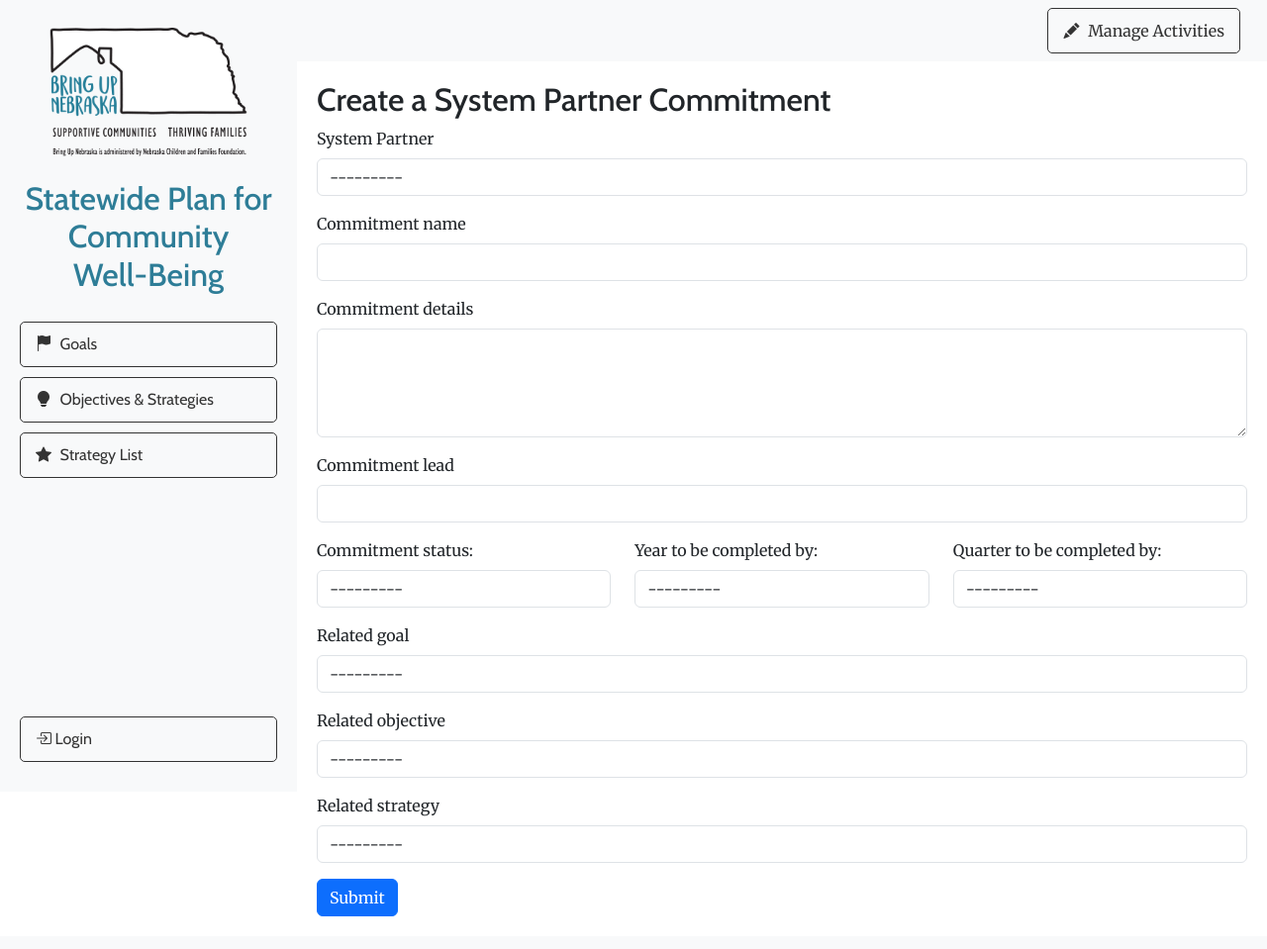
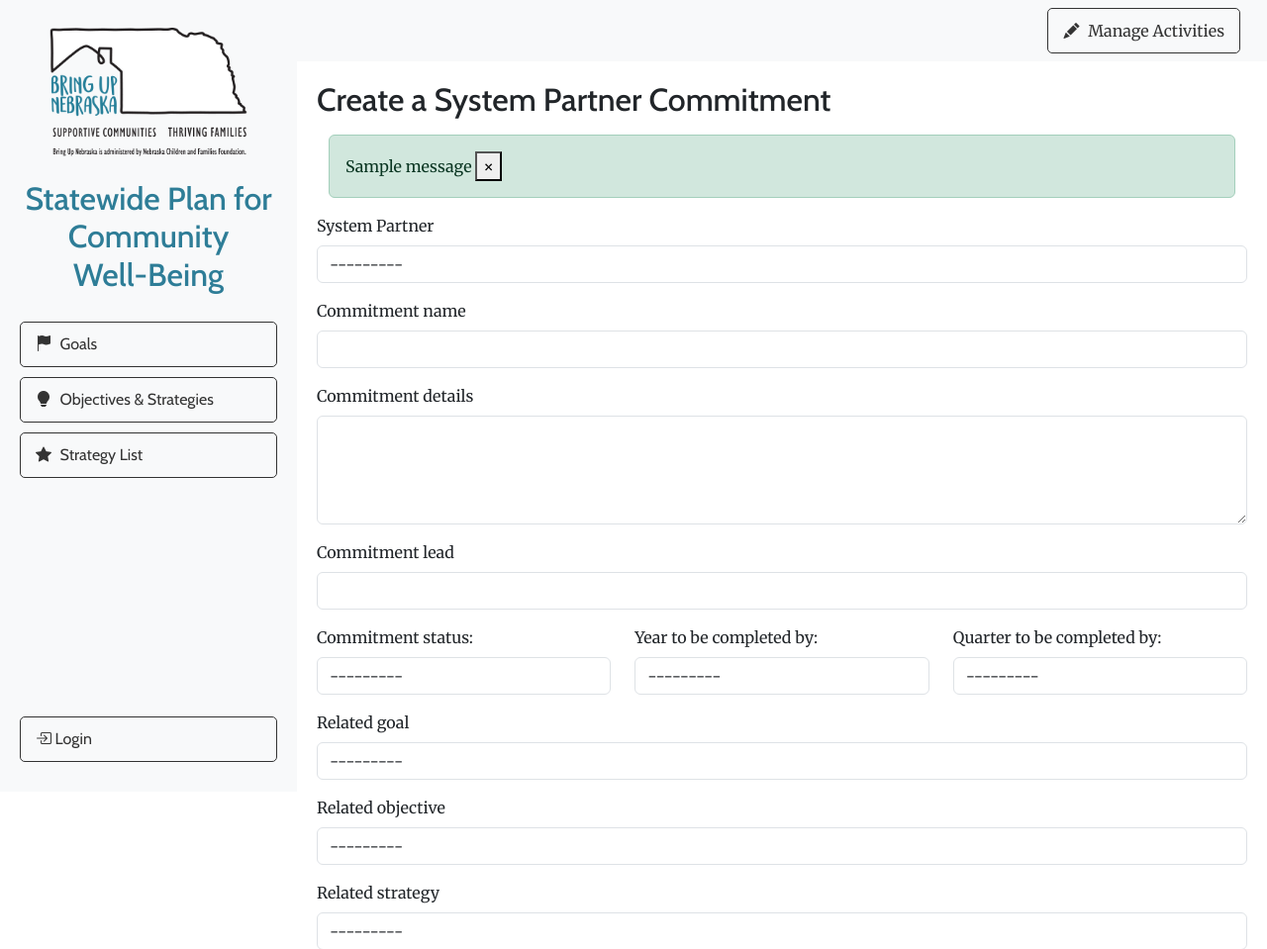
Before and after one commit to Nebraska-Children-Families-Foundation/statewide-plan-cwb, a Django app: page /create-partner-activity/ in a window 1280 px wide. Shown: the top 959 px of the page at 99% size. Before the commit the page ends 926 px from the top, so only its background shows below. Run offline with Django 4.2, Linux system fonts and the light colour scheme; tables that the repository leaves empty hold one stand-in row (values such as "Sample post"); one stand-in notice (Sample message) is shown; some libraries are stand-ins or nearby versions.

Commit message:
update view, add success message

```diff
--- a/core/templates/core/create-partner-activity.html
+++ b/core/templates/core/create-partner-activity.html
@@ -5,6 +5,18 @@
 
 {% block content %}
 <h2>Create a System Partner Commitment</h2>
+    {% if messages %}
+    <div class="container mt-3">
+        {% for message in messages %}
+        <div class="alert alert-{{ message.tags }} alert-dismissible fade show" role="alert">
+            {{ message }}
+            <button type="button" class="close" data-dismiss="alert" aria-label="Close">
+                <span aria-hidden="true">&times;</span>
+            </button>
+        </div>
+        {% endfor %}
+    </div>
+    {% endif %}
 <form method="post">
     {% csrf_token %}
 
--- a/core/urls.py
+++ b/core/urls.py
@@ -18,6 +18,6 @@
     path('community-activities/<uuid:strategy_id>/', views.community_activities, name='community_activities'),
     path('partner-activities/<uuid:strategy_id>/', views.partner_activities, name='partner_activities'),
     path('create-community-activity/', views.create_community_activity, name='create_community_activity'),
-    path('create-partner-activity/', views.create_partner_activity, name='create_partner_activity'),
+    path('create-partner-activity/', views.create_partner_commitment, name='create_partner_activity'),
     path('create-nc-action-step/', views.create_nc_activity, name='create_nc_activity'),
 ]
--- a/core/views.py
+++ b/core/views.py
@@ -6,6 +6,7 @@
 from django.http import HttpResponseForbidden
 from .permissions import has_edit_permission, has_commitment_edit_permission
 from .plan_work.models import SystemPartnerCommitment
+from django.contrib import messages
 
 
 def home(request):
@@ -99,14 +100,16 @@
     return render(request, 'core/create-community-activity.html', {'form': form})
 
 
-def create_partner_activity(request):
+def create_partner_commitment(request):
     if request.method == 'POST':
         form = PartnerActivityForm(request.POST)
         if form.is_valid():
             form.save()
-            return redirect('core/create-partner-activity.html')
+            messages.success(request, 'Your commitment has been recorded.')
+            return redirect('create_partner_commitment')  # Redirect back to the form
     else:
         form = PartnerActivityForm()
+
     return render(request, 'core/create-partner-activity.html', {'form': form})
 
 
--- a/statewideplanCWB/settings.py
+++ b/statewideplanCWB/settings.py
@@ -12,6 +12,7 @@
 
 from pathlib import Path
 from decouple import config
+from django.contrib.messages import constants as messages
 import mimetypes
 mimetypes.add_type("text/css", ".css", True)
 
@@ -98,6 +99,9 @@
 
 WSGI_APPLICATION = 'statewideplanCWB.wsgi.application'
 
+MESSAGE_TAGS = {
+    messages.ERROR: 'danger',
+}
 
 # Database
 # https://docs.djangoproject.com/en/4.2/ref/settings/#databases
```
